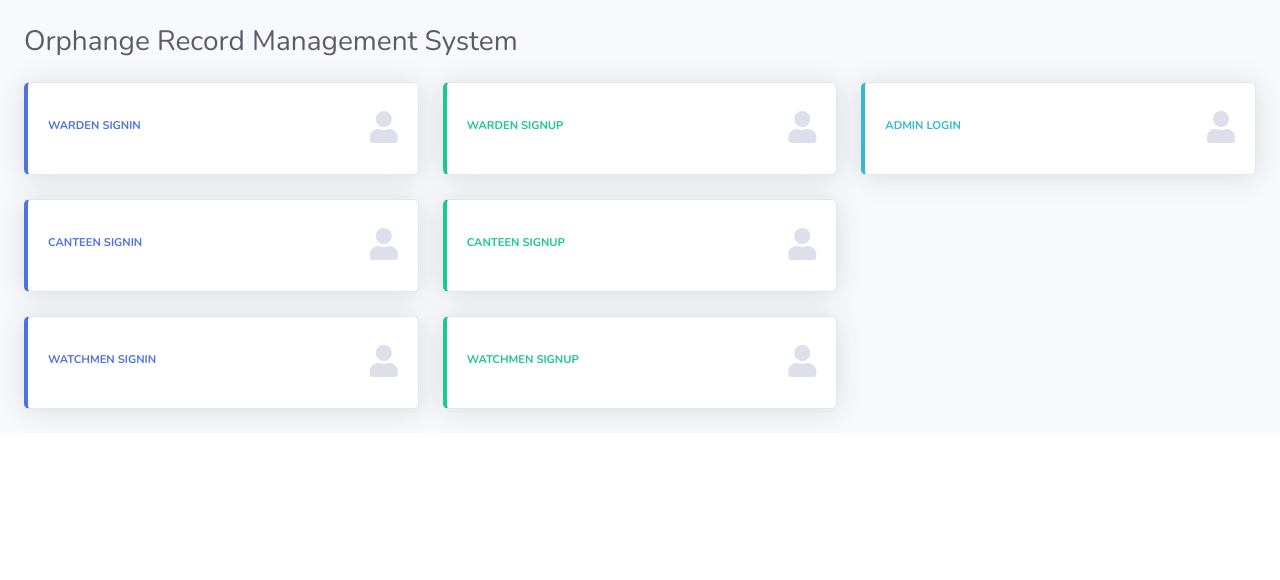
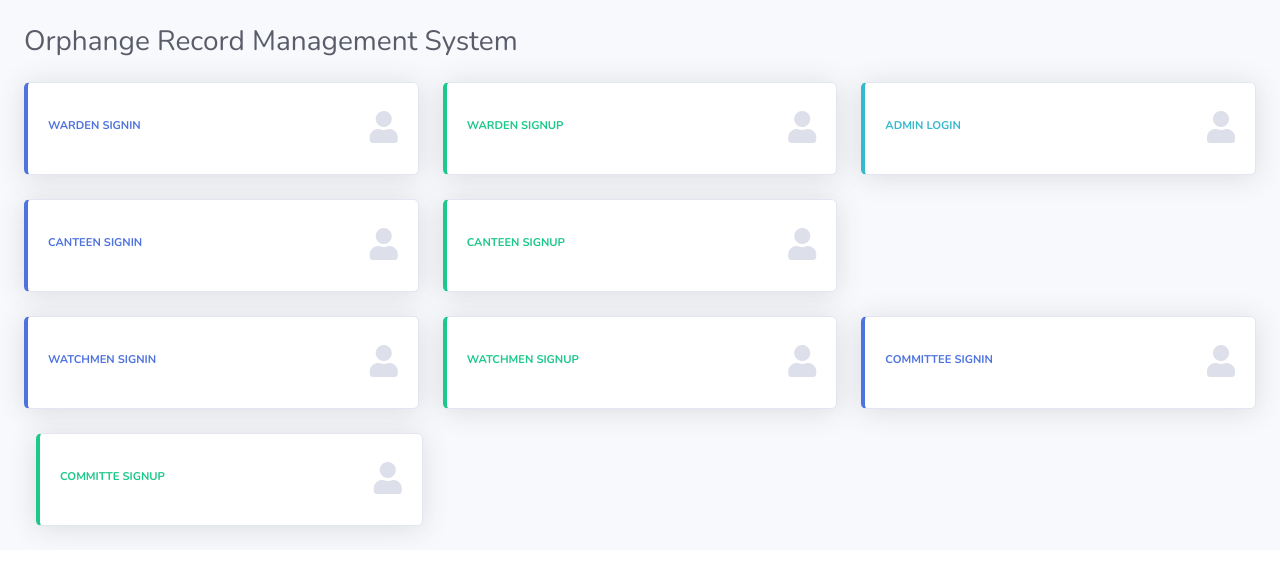
Before and after one commit to thedarkdivinity/vjtiorphanagereal, a PHP site: page /Orphanage-Record-Management-System-Project/erms/index.php in a window 1280 px wide. Shown: the top 580 px of the page. Run offline with PHP 8.4, Linux system fonts and the light colour scheme.

Commit message:
Add files via upload

```diff
--- a/Orphanage-Record-Management-System-Project/erms/index.php
+++ b/Orphanage-Record-Management-System-Project/erms/index.php
@@ -2,15 +2,12 @@
 <html lang="en">
 
 <head>
-
   <meta charset="utf-8">
   <meta http-equiv="X-UA-Compatible" content="IE=edge">
   <meta name="viewport" content="width=device-width, initial-scale=1, shrink-to-fit=no">
   <meta name="description" content="">
   <meta name="author" content="">
-
-  <title>ERMS | Home Page</title>
-
+  <title>ORMS | Home Page</title>
   <!-- Custom fonts for this template-->
   <link href="vendor/fontawesome-free/css/all.min.css" rel="stylesheet" type="text/css">
   <link href="https://fonts.googleapis.com/css?family=Nunito:200,200i,300,300i,400,400i,600,600i,700,700i,800,800i,900,900i" rel="stylesheet">
@@ -157,7 +154,7 @@
               <div class="card border-left-primary shadow h-100 py-2">
                 <div class="card-body">
                   <div class="row no-gutters align-items-center">
-                    <div class="col mr-2">  <a href="watchmenlogin.php">
+                    <div class="col mr-2">  <a href="watchmen/watchmenlogin.php">
                       <div class="text-xs font-weight-bold text-primary text-uppercase mb-1">Watchmen Signin</div>
                       </a>
                     </div>
@@ -176,8 +173,45 @@
                 <div class="card-body">
                   <div class="row no-gutters align-items-center">
                     <div class="col mr-2">
-                      <a href="watchmenregis.php">
+                      <a href="watchmen/watchmenregis.php">
                       <div class="text-xs font-weight-bold text-success text-uppercase mb-1">Watchmen Signup</div>
+                 </a>
+                    </div>
+                    <div class="col-auto">
+                      <i class="fas fa-user fa-2x text-gray-300"></i>
+                    </div>
+                  </div>
+                </div>
+              </div>
+            </div>
+
+
+
+
+            <div class="col-xl-4 col-md-6 mb-4">
+              <div class="card border-left-primary shadow h-100 py-2">
+                <div class="card-body">
+                  <div class="row no-gutters align-items-center">
+                    <div class="col mr-2">  <a href="committee/login.php">
+                      <div class="text-xs font-weight-bold text-primary text-uppercase mb-1">Committee Signin</div>
+                      </a>
+                    </div>
+                    <div class="col-auto">
+                      <i class="fas fa-user fa-2x text-gray-300"></i>
+                    </div>
+                  </div>
+                </div>
+              </div>
+            </div>
+</div>
+
+            <div class="col-xl-4 col-md-6 mb-4">
+              <div class="card border-left-success shadow h-100 py-2">
+                <div class="card-body">
+                  <div class="row no-gutters align-items-center">
+                    <div class="col mr-2">
+                      <a href="committee/index.php">
+                      <div class="text-xs font-weight-bold text-success text-uppercase mb-1">Committe Signup</div>
                  </a>
                     </div>
                     <div class="col-auto">
@@ -190,10 +224,9 @@
 
             <!-- Earnings (Monthly) Card Example -->
 
-
+    </div>
             <!-- Pending Requests Card Example -->
 
-          </div>
 
 
 
```
